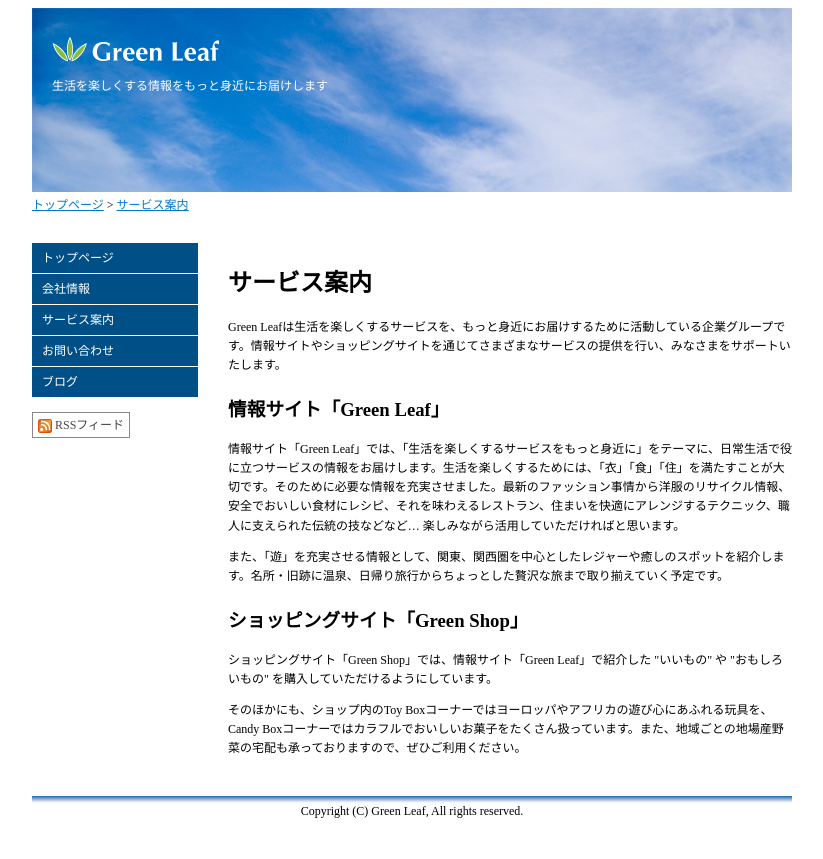
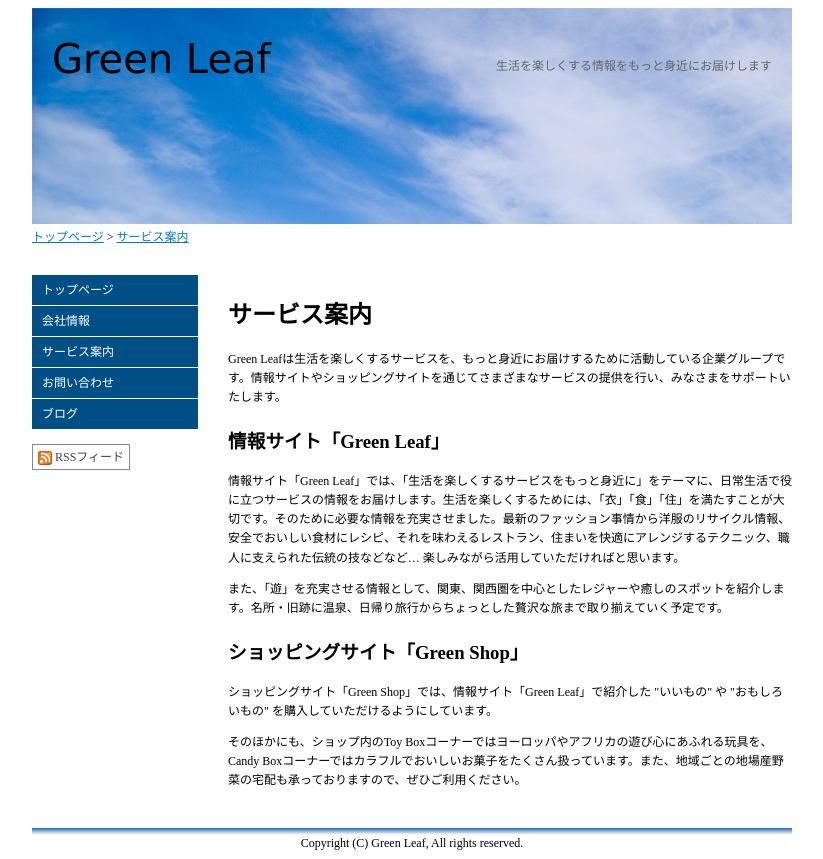
Before and after one commit to wp15014/html.3rd, a plain HTML site: page index.html in a window 1280 px wide. Shown: the whole page, without its empty margins (228-1051 px from the left). Before the commit the page ends 827 px from the top, so only its background shows below. Drawn offline with Linux system fonts and the light colour scheme.

Commit message:
9/16修正分更新

```diff
--- a/index.html
+++ b/index.html
@@ -12,22 +12,28 @@ div#container	{width: 760px;
 	margin-left: auto;
 	margin-right: auto}
 
-/* ヘッダー Chaper3 p71*/
-header	{
+/* ヘッダー Chaper3 p71}*/
+header#pageheader	{
 	background-color: #017acd;
 	background-image: url(sky.jpg);
-	padding: 28px 20px 98px;
+	padding: 28px 20px 150px;
 }
 
-
-header h1	{
+header#pageheader h1	{
 	margin:  0;
+	float: left;
+	font-size: 40px;
+	font-weight: normal;
+	font-family: 'Righteous', cursive;
 }
 
-header p	{
-	color: #ffffff;
+header#pageheader p	{
+	color: #666666;
 	font-size: 0.75em;
-	margin: 0;
+	margin: 0;font-weight;
+	padding-top: 20px;
+	text-align: right;
+	font-weight: normal;
 }
 
 /* パンくずリスト Chaper3 p84 */
@@ -78,7 +84,8 @@ article p	{
 
 
 /* サイドバー Chapter3 p85*/
-div#sidebar	{width: 166px;
+div#sidebar	{
+	width: 166px;
 	float: left;
 	margin-bottom: 25px;
 }
@@ -92,7 +99,7 @@ div#sidebar nav ul {
 }
 
 div#sidebar nav ul li	{
-	list-style-type: none
+	list-style-type: none;
 }
 
 div#sidebar nav ul li a	{
@@ -156,8 +163,8 @@ small	{
 <div id="container">
 
 	<!-- ヘッダー Chapter Chapter3 p88-->
-	<header>
-		<h1><img src="logo.gif" alt="Green Leaf" /></h1>
+	<header id="pageheader">
+		<h1>Green Leaf</h1>
 		<p>生活を楽しくする情報をもっと身近にお届けします</p>
 	</header>
 
```
